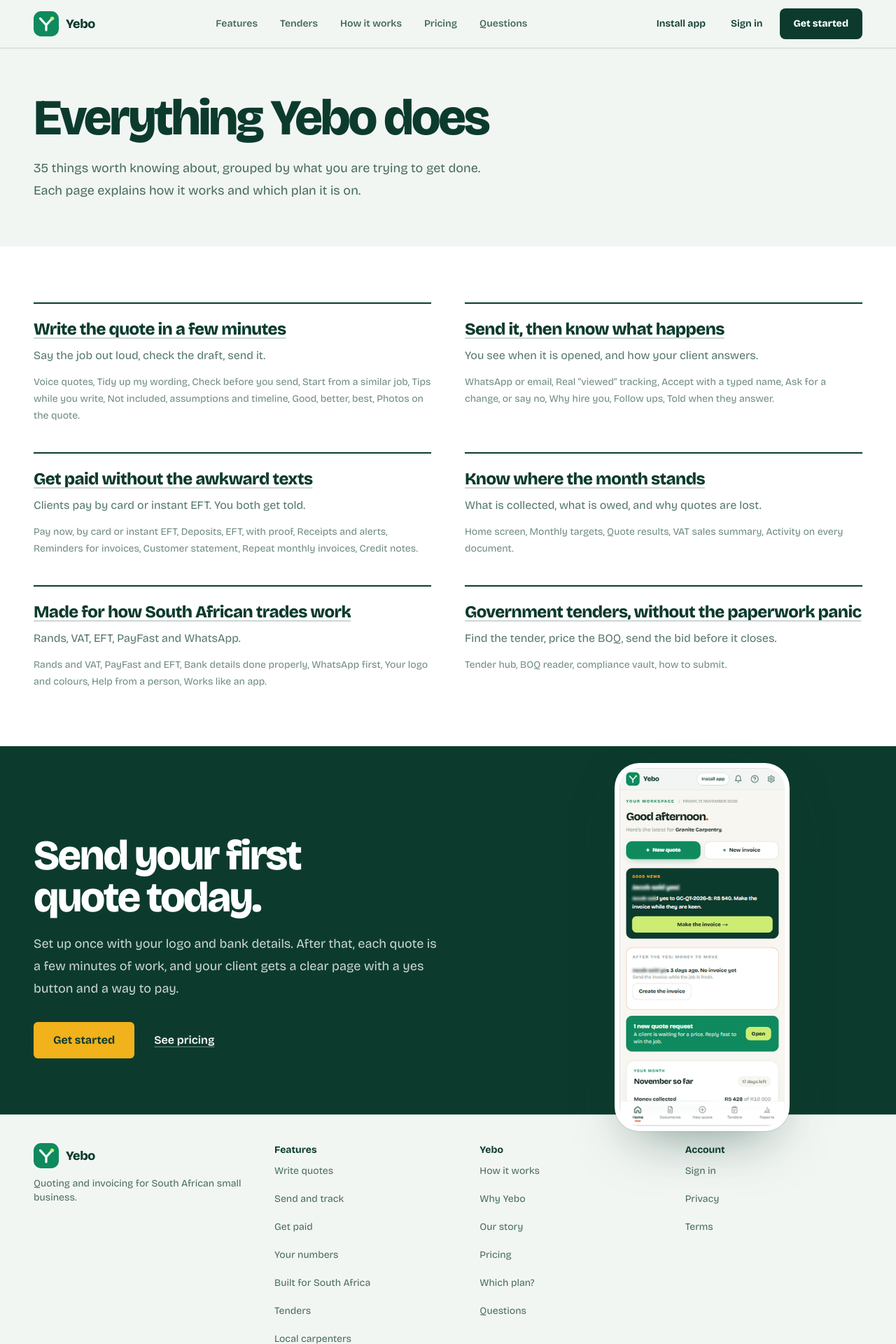
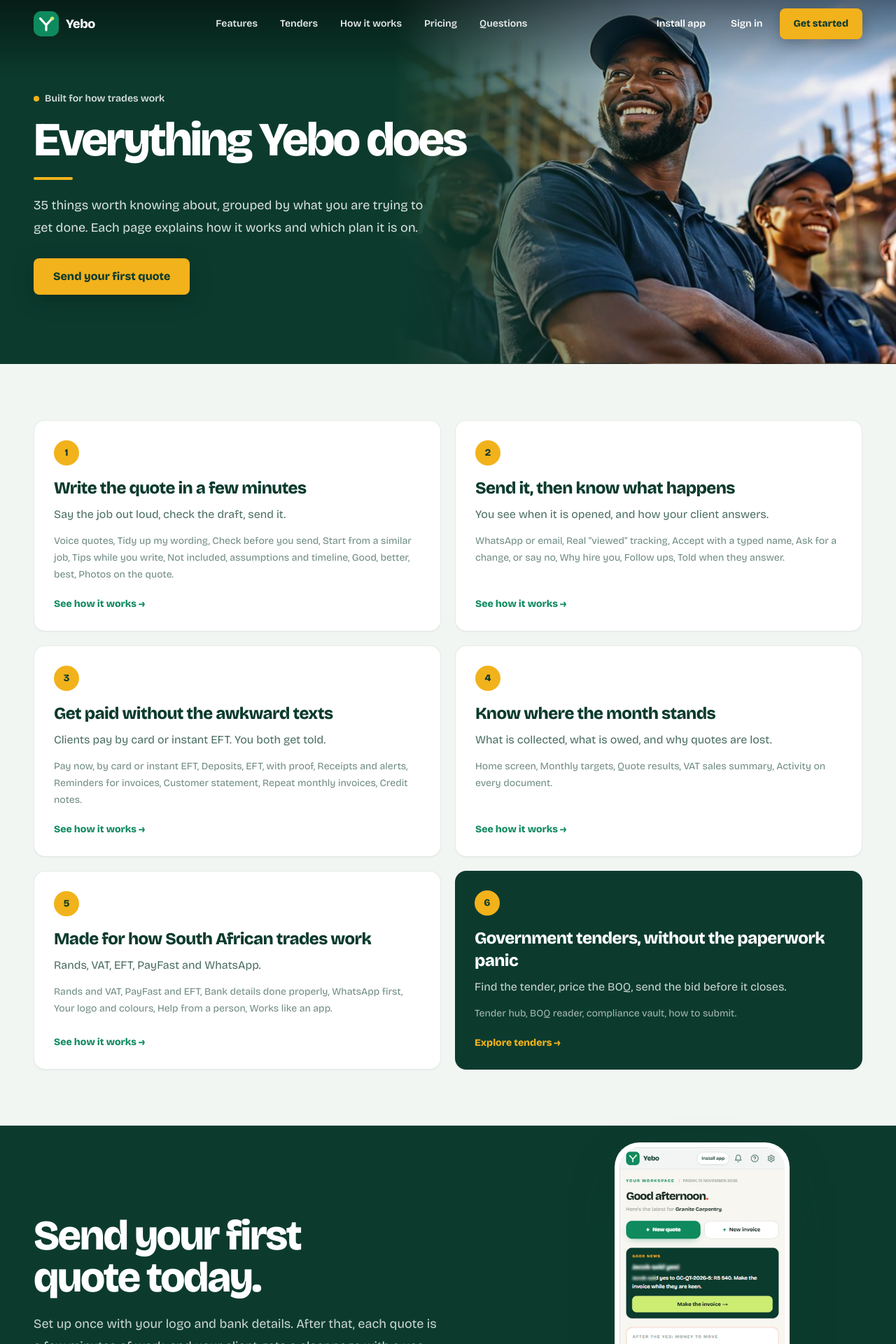
Before and after one commit to steve2700/yebo_invoices, a Next.js app: page /features in a window 1280 px wide. Shown: the top 1920 px of the page at 70% size. Built offline with nearby package versions, Linux system fonts and the light colour scheme; no server answers.

Commit message:
Redesign tenders, pricing, features pages and footer

```diff
--- a/src/app/features/page.tsx
+++ b/src/app/features/page.tsx
@@ -13,26 +13,38 @@ export const metadata: Metadata = {
   openGraph: { type: "website", locale: "en_ZA", siteName: "Yebo Invoices", title, description, url: "/features", images: [{ url: "/og.png", width: 1200, height: 630 }] },
 };
 
+const card = "group flex h-full flex-col rounded-2xl border border-yebo-deep/10 bg-white p-6 shadow-sm transition hover:-translate-y-0.5 hover:border-yebo-deep/30 hover:shadow-md sm:p-7";
+
 export default function FeaturesIndex() {
   return (
-    <InfoPage title="Everything Yebo does" intro={`${FEATURE_COUNT} things worth knowing about, grouped by what you are trying to get done. Each page explains how it works and which plan it is on.`}>
-      <section className="bg-white py-14 sm:py-20">
-        <ul className="mx-auto grid max-w-7xl gap-x-12 gap-y-10 px-5 sm:px-8 md:grid-cols-2 lg:px-12">
-          {FEATURE_GROUPS.map((g) => (
-            <li key={g.slug} className="border-t-2 border-yebo-deep pt-5">
-              <h2 className="text-2xl font-extrabold tracking-tight text-yebo-deep">
-                <Link href={`/features/${g.slug}`} className="underline decoration-yebo-deep/20 underline-offset-4 transition hover:decoration-yebo-deep">{g.title}</Link>
-              </h2>
-              <p className="mt-2 text-base leading-7 text-yebo-deep/70">{g.promise}</p>
-              <p className="mt-3 text-sm leading-6 text-yebo-deep/60">{g.features.map((f) => f.title).join(", ")}.</p>
+    <InfoPage
+      eyebrow="Built for how trades work"
+      title="Everything Yebo does"
+      intro={`${FEATURE_COUNT} things worth knowing about, grouped by what you are trying to get done. Each page explains how it works and which plan it is on.`}
+      photo={{ src: "/hero/team-site.jpg", alt: "A South African building crew smiling on site" }}
+      cta={{ label: "Send your first quote", href: "/login" }}
+    >
+      <section className="bg-yebo-chalk py-14 sm:py-20">
+        <ul className="mx-auto grid max-w-7xl gap-5 px-5 sm:px-8 md:grid-cols-2 lg:px-12">
+          {FEATURE_GROUPS.map((g, i) => (
+            <li key={g.slug}>
+              <Link href={`/features/${g.slug}`} className={card}>
+                <span className="flex size-9 items-center justify-center rounded-full bg-yebo-sun text-sm font-extrabold text-yebo-deep" aria-hidden="true">{i + 1}</span>
+                <h2 className="mt-4 text-2xl font-extrabold tracking-tight text-yebo-deep">{g.title}</h2>
+                <p className="mt-2 text-base leading-7 text-yebo-deep/75">{g.promise}</p>
+                <p className="mt-3 text-sm leading-6 text-yebo-deep/60">{g.features.map((f) => f.title).join(", ")}.</p>
+                <span className="mt-auto pt-5 text-sm font-extrabold text-yebo group-hover:underline">See how it works →</span>
+              </Link>
             </li>
           ))}
-          <li className="border-t-2 border-yebo-deep pt-5">
-            <h2 className="text-2xl font-extrabold tracking-tight text-yebo-deep">
-              <Link href="/tenders" className="underline decoration-yebo-deep/20 underline-offset-4 transition hover:decoration-yebo-deep">Government tenders, without the paperwork panic</Link>
-            </h2>
-            <p className="mt-2 text-base leading-7 text-yebo-deep/70">Find the tender, price the BOQ, send the bid before it closes.</p>
-            <p className="mt-3 text-sm leading-6 text-yebo-deep/60">Tender hub, BOQ reader, compliance vault, how to submit.</p>
+          <li>
+            <Link href="/tenders" className="group flex h-full flex-col rounded-2xl bg-yebo-deep p-6 text-white shadow-sm transition hover:-translate-y-0.5 hover:shadow-md sm:p-7">
+              <span className="flex size-9 items-center justify-center rounded-full bg-yebo-sun text-sm font-extrabold text-yebo-deep" aria-hidden="true">{FEATURE_GROUPS.length + 1}</span>
+              <h2 className="mt-4 text-2xl font-extrabold tracking-tight">Government tenders, without the paperwork panic</h2>
+              <p className="mt-2 text-base leading-7 text-white/80">Find the tender, price the BOQ, send the bid before it closes.</p>
+              <p className="mt-3 text-sm leading-6 text-white/65">Tender hub, BOQ reader, compliance vault, how to submit.</p>
+              <span className="mt-auto pt-5 text-sm font-extrabold text-yebo-sun group-hover:underline">Explore tenders →</span>
+            </Link>
           </li>
         </ul>
       </section>
--- a/src/app/tenders/page.tsx
+++ b/src/app/tenders/page.tsx
@@ -1,4 +1,5 @@
 import type { Metadata } from "next";
+import Image from "next/image";
 import Link from "next/link";
 import LandingHeader from "@/components/LandingHeader";
 import LandingFooter from "@/components/LandingFooter";
@@ -73,26 +74,40 @@ const guide = [
 export default function TendersPage() {
   return (
     <>
-      <LandingHeader />
+      <LandingHeader overlay />
       <script type="application/ld+json" dangerouslySetInnerHTML={{ __html: JSON.stringify(jsonLd).replace(/</g, "\u003c") }} />
       <main className="text-yebo-deep">
-        <section className="bg-yebo-chalk">
-          <div className="mx-auto grid max-w-7xl items-center gap-12 px-5 pb-14 pt-12 sm:px-8 sm:pt-16 lg:grid-cols-[1.05fr_.95fr] lg:px-12 lg:pb-20 lg:pt-20">
-            <div>
-              <h1 className="text-balance text-[clamp(2.5rem,6.5vw,4.75rem)] font-extrabold leading-[.95] tracking-[-.05em]">
-                Find the tender. Price it. Send it before it closes.
+        <section className="relative isolate overflow-hidden bg-yebo-deep text-white">
+          <div className="relative h-64 sm:h-80 lg:absolute lg:inset-y-0 lg:right-0 lg:h-auto lg:w-[58%]">
+            <Image src="/hero/team-tablet.jpg" alt="A site team checking a tender on a tablet" fill priority sizes="(max-width: 1024px) 100vw, 58vw" className="object-cover object-[70%_center]" />
+            <div aria-hidden="true" className="absolute inset-0 bg-gradient-to-b from-black/45 via-transparent to-yebo-deep lg:bg-gradient-to-r lg:from-yebo-deep lg:via-yebo-deep/25 lg:to-transparent" />
+          </div>
+          <div className="relative mx-auto -mt-12 max-w-7xl px-5 pb-12 sm:px-8 lg:mt-0 lg:flex lg:min-h-[640px] lg:items-center lg:px-12 lg:pb-20 lg:pt-28">
+            <div className="max-w-xl">
+              <p className="flex items-center gap-2 text-sm font-semibold text-white/85"><span aria-hidden="true" className="inline-block h-2 w-2 rounded-full bg-yebo-sun" />Yebo Tenders, part of The Industry King</p>
+              <h1 className="mt-4 text-balance text-[clamp(2.4rem,6.4vw,4.6rem)] font-extrabold leading-[.97] tracking-[-.045em]">
+                Find the tender. Price it. Send it before it <span className="rounded-[.18em] bg-yebo-sun px-[.12em] text-yebo-deep">closes</span>.
               </h1>
-              <p className="mt-6 max-w-xl text-pretty text-lg leading-8 text-yebo-deep/75">
+              <p className="mt-5 max-w-lg text-pretty text-lg leading-8 text-white/85">
                 Yebo matches live South African tenders to your trade, reads the BOQ into lines and checks your compliance papers before you submit, so paperwork is not the reason you lose.
               </p>
-              <div className="mt-8 flex flex-wrap items-center gap-x-7 gap-y-3">
-                <Link href="/login" className="inline-flex min-h-[52px] items-center justify-center rounded-md bg-yebo px-7 text-base font-bold text-white transition hover:bg-yebo-deep">Start your first bid</Link>
-                <a href="#how" className="text-base font-semibold text-yebo-deep underline decoration-yebo-deep/30 underline-offset-4 transition hover:decoration-yebo-deep">See how it works</a>
+              <div className="mt-7 flex flex-wrap items-center gap-x-6 gap-y-4">
+                <Link href="/login" className="inline-flex min-h-[54px] items-center justify-center rounded-lg bg-yebo-sun px-8 text-base font-extrabold text-yebo-deep shadow-[0_8px_30px_rgba(0,0,0,.28)] transition hover:brightness-95 active:scale-[.98]">Start your first bid</Link>
+                <a href="#how" className="min-h-11 py-2 text-base font-semibold text-white underline decoration-white/40 underline-offset-4 transition hover:decoration-white">See how it works</a>
               </div>
-              <p className="mt-5 text-sm text-yebo-deep/70">Part of The Industry King plan, R499 a month. Works on your phone or laptop.</p>
+              <p className="mt-5 text-sm text-white/75">R499 a month. Works on your phone or laptop.</p>
+            </div>
+          </div>
+        </section>
+
+        <section className="bg-yebo-chalk py-14 sm:py-20">
+          <div className="mx-auto grid max-w-7xl items-center gap-10 px-5 sm:px-8 lg:grid-cols-[1fr_1fr] lg:gap-16 lg:px-12">
+            <div>
+              <h2 className="text-balance text-3xl font-extrabold leading-[1.02] tracking-[-.04em] sm:text-5xl">Your whole bid, in your pocket</h2>
+              <p className="mt-4 max-w-lg text-pretty text-lg leading-8 text-yebo-deep/75">Open a tender on site, price the lines from your phone, and send it when the numbers are right. The tender list on the left, the priced BOQ on the right.</p>
             </div>
             <div className="flex justify-center gap-4 lg:justify-end" aria-label="Screenshots of Yebo Tenders on a phone">
-              <PhoneFrame src="/screens/tenders-list.png" alt="Yebo tenders list with the tender hub, compliance vault warnings and open bids with closing dates" priority tone="light" className="w-[44vw] max-w-[230px] sm:w-[230px]" />
+              <PhoneFrame src="/screens/tenders-list.png" alt="Yebo tenders list with the tender hub, compliance vault warnings and open bids with closing dates" tone="light" className="w-[44vw] max-w-[230px] sm:w-[230px]" />
               <PhoneFrame src="/screens/tender-boq.png" alt="Yebo tender bid with BOQ items read into editable lines, quantities and rates" tone="light" className="mt-10 w-[44vw] max-w-[230px] sm:w-[230px]" />
             </div>
           </div>
@@ -204,7 +219,7 @@ export default function TendersPage() {
         <section className="bg-yebo-deep py-16 text-white sm:py-24">
           <div className="mx-auto max-w-7xl px-5 sm:px-8 lg:px-12">
             <h2 className="max-w-2xl text-balance text-3xl font-extrabold leading-[1.02] tracking-[-.04em] sm:text-5xl">Set up your vault once. Every bid after that starts with the hard part done.</h2>
-            <Link href="/login" className="mt-8 inline-flex min-h-[52px] items-center rounded-md bg-yebo-sun px-7 text-base font-bold text-yebo-deep transition hover:bg-white">Get started on Yebo</Link>
+            <Link href="/login" className="mt-8 inline-flex min-h-[52px] items-center rounded-lg bg-yebo-sun px-8 text-base font-extrabold text-yebo-deep transition hover:brightness-95">Get started on Yebo</Link>
           </div>
         </section>
       </main>
--- a/src/components/InfoPage.tsx
+++ b/src/components/InfoPage.tsx
@@ -1,3 +1,5 @@
+import Image from "next/image";
+import Link from "next/link";
 import LandingHeader from "@/components/LandingHeader";
 import LandingFooter from "@/components/LandingFooter";
 import ClosingSection from "@/components/ClosingSection";
@@ -7,21 +9,44 @@ type Props = {
   intro: string;
   children: React.ReactNode;
   jsonLd?: object;
+  eyebrow?: string; // small line above the title
+  photo?: { src: string; alt: string; position?: string }; // a photo from /public/hero for the top of the page
+  cta?: { label: string; href: string }; // optional main button in the top section
 };
 
-// Shared shell for the public pages: header, a plain intro, the content, a closing call to action and the footer.
-export default function InfoPage({ title, intro, children, jsonLd }: Props) {
+// Shared shell for the public pages: a photo top section (like the home page), the content, a closing call to action and the footer.
+export default function InfoPage({ title, intro, children, jsonLd, eyebrow, photo, cta }: Props) {
   return (
     <>
-      <LandingHeader />
+      <LandingHeader overlay />
       {jsonLd && <script type="application/ld+json" dangerouslySetInnerHTML={{ __html: JSON.stringify(jsonLd).replace(/</g, "\\u003c") }} />}
       <main className="text-yebo-deep">
-        <div className="bg-yebo-chalk">
-          <div className="mx-auto max-w-7xl px-5 pb-12 pt-12 sm:px-8 sm:pb-16 sm:pt-16 lg:px-12">
-            <h1 className="max-w-4xl text-balance text-[clamp(2.25rem,6vw,4.5rem)] font-extrabold leading-[.98] tracking-[-.045em]">{title}</h1>
-            <p className="mt-5 max-w-2xl text-pretty text-lg leading-8 text-yebo-deep/75">{intro}</p>
+        <section className="relative isolate overflow-hidden bg-yebo-deep text-white">
+          {photo && (
+            <div className="relative h-60 sm:h-80 lg:absolute lg:inset-y-0 lg:right-0 lg:h-auto lg:w-[56%]">
+              <Image src={photo.src} alt={photo.alt} fill priority sizes="(max-width: 1024px) 100vw, 56vw" className={`object-cover ${photo.position ?? "object-center"}`} />
+              <div aria-hidden="true" className="absolute inset-0 bg-gradient-to-b from-black/45 via-transparent to-yebo-deep lg:bg-gradient-to-r lg:from-yebo-deep lg:via-yebo-deep/25 lg:to-transparent" />
+            </div>
+          )}
+          <div className={`relative mx-auto max-w-7xl px-5 sm:px-8 lg:px-12 ${photo ? "-mt-12 pb-12 lg:mt-0 lg:flex lg:min-h-[520px] lg:items-center lg:pb-20 lg:pt-28" : "pb-14 pt-28 sm:pb-20 sm:pt-32"}`}>
+            <div className="max-w-2xl">
+              {eyebrow && (
+                <p className="flex items-center gap-2 text-sm font-semibold text-white/85">
+                  <span aria-hidden="true" className="inline-block h-2 w-2 rounded-full bg-yebo-sun" />
+                  {eyebrow}
+                </p>
+              )}
+              <h1 className="mt-4 max-w-4xl text-balance text-[clamp(2.25rem,6vw,4.25rem)] font-extrabold leading-[.98] tracking-[-.045em]">{title}</h1>
+              <span aria-hidden="true" className="mt-5 block h-1 w-14 rounded-full bg-yebo-sun" />
+              <p className="mt-5 max-w-xl text-pretty text-lg leading-8 text-white/85">{intro}</p>
+              {cta && (
+                <Link href={cta.href} className="mt-7 inline-flex min-h-[52px] items-center justify-center rounded-lg bg-yebo-sun px-7 text-base font-extrabold text-yebo-deep shadow-[0_8px_30px_rgba(0,0,0,.25)] transition hover:brightness-95 active:scale-[.98]">
+                  {cta.label}
+                </Link>
+              )}
+            </div>
           </div>
-        </div>
+        </section>
         <div>{children}</div>
         <ClosingSection />
       </main>
--- a/src/components/LandingFooter.tsx
+++ b/src/components/LandingFooter.tsx
@@ -3,18 +3,23 @@ import Logo from "@/components/Logo";
 import { FEATURE_GROUPS } from "@/lib/features";
 import FeaturedOn from "@/components/FeaturedOn";
 
-const link = "inline-flex min-h-10 items-center transition-colors hover:text-yebo hover:underline";
+const link = "inline-flex min-h-10 items-center text-white/75 transition-colors hover:text-white hover:underline";
+const head = "mb-1 text-xs font-extrabold uppercase tracking-[.14em] text-yebo-sun";
 
 export default function LandingFooter() {
   return (
-    <footer className="border-t border-yebo-deep/15 bg-yebo-chalk">
-      <div className="mx-auto grid max-w-7xl gap-10 px-5 py-10 text-sm text-yebo-deep/75 sm:grid-cols-2 sm:px-8 lg:grid-cols-[1.2fr_1fr_1fr_1fr] lg:px-12">
+    <footer>
+      <div className="border-t border-white/10 bg-[#082b21] text-white">
+        <div className="mx-auto grid max-w-7xl gap-10 px-5 py-14 text-sm sm:grid-cols-2 sm:px-8 lg:grid-cols-[1.3fr_1fr_1fr_1fr] lg:px-12">
           <div>
-          <Logo />
-          <p className="mt-3 max-w-xs">Quoting and invoicing for South African small business.</p>
+            <Logo light />
+            <p className="mt-4 max-w-xs text-base leading-7 text-white/75">Quotes clients say yes to. Built by a working carpenter in Gauteng for South African small business.</p>
+            <Link href="/login" className="mt-6 inline-flex min-h-11 items-center rounded-lg bg-yebo-sun px-5 text-sm font-extrabold text-yebo-deep transition hover:brightness-95">
+              Send your first quote
+            </Link>
           </div>
           <nav aria-label="Features" className="flex flex-col">
-          <p className="font-bold text-yebo-deep">Features</p>
+            <p className={head}>Features</p>
             {FEATURE_GROUPS.map((g) => (
               <Link key={g.slug} className={link} href={`/features/${g.slug}`}>{g.name}</Link>
             ))}
@@ -22,7 +27,7 @@ export default function LandingFooter() {
             <Link className={link} href="/jobs">Local carpenters</Link>
           </nav>
           <nav aria-label="Company" className="flex flex-col">
-          <p className="font-bold text-yebo-deep">Yebo</p>
+            <p className={head}>Yebo</p>
             <Link className={link} href="/how-it-works">How it works</Link>
             <Link className={link} href="/why-yebo">Why Yebo</Link>
             <Link className={link} href="/why-i-built-yebo-invoices">Our story</Link>
@@ -31,13 +36,19 @@ export default function LandingFooter() {
             <Link className={link} href="/faq">Questions</Link>
           </nav>
           <nav aria-label="Account and legal" className="flex flex-col">
-          <p className="font-bold text-yebo-deep">Account</p>
+            <p className={head}>Account</p>
             <Link className={link} href="/login">Sign in</Link>
             <Link className={link} href="/privacy">Privacy</Link>
             <Link className={link} href="/terms">Terms</Link>
           </nav>
         </div>
+        <div className="border-t border-white/10">
+          <p className="mx-auto max-w-7xl px-5 py-5 text-xs text-white/55 sm:px-8 lg:px-12">Made in South Africa for people who work with their hands.</p>
+        </div>
+      </div>
+      <div className="bg-yebo-chalk">
         <FeaturedOn />
+      </div>
     </footer>
   );
 }
```
Also changed, not shown: src/app/pricing/page.tsx (+8 -1 lines). Lines whose indentation alone changed are shown as unchanged.
